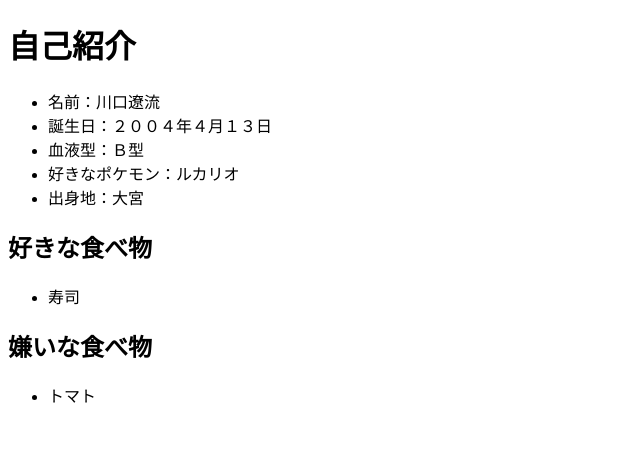
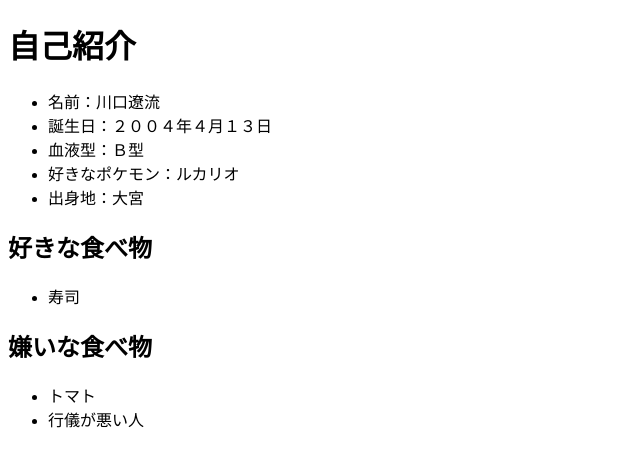
Before and after one commit to kawaguchiharu/sample, a plain HTML site: page index.html in a window 1280 px wide. Shown: the whole page, without its empty margins (0-640 px from the left). Drawn offline with Linux system fonts and the light colour scheme.

Commit message:
嫌いな人を追記

```diff
--- a/index.html
+++ b/index.html
@@ -30,6 +30,7 @@
          <h2>嫌いな食べ物</h2>
          <ul>
           <li>トマト</li>
+          <li>行儀が悪い人</li>
         </ul>
 
 
```
